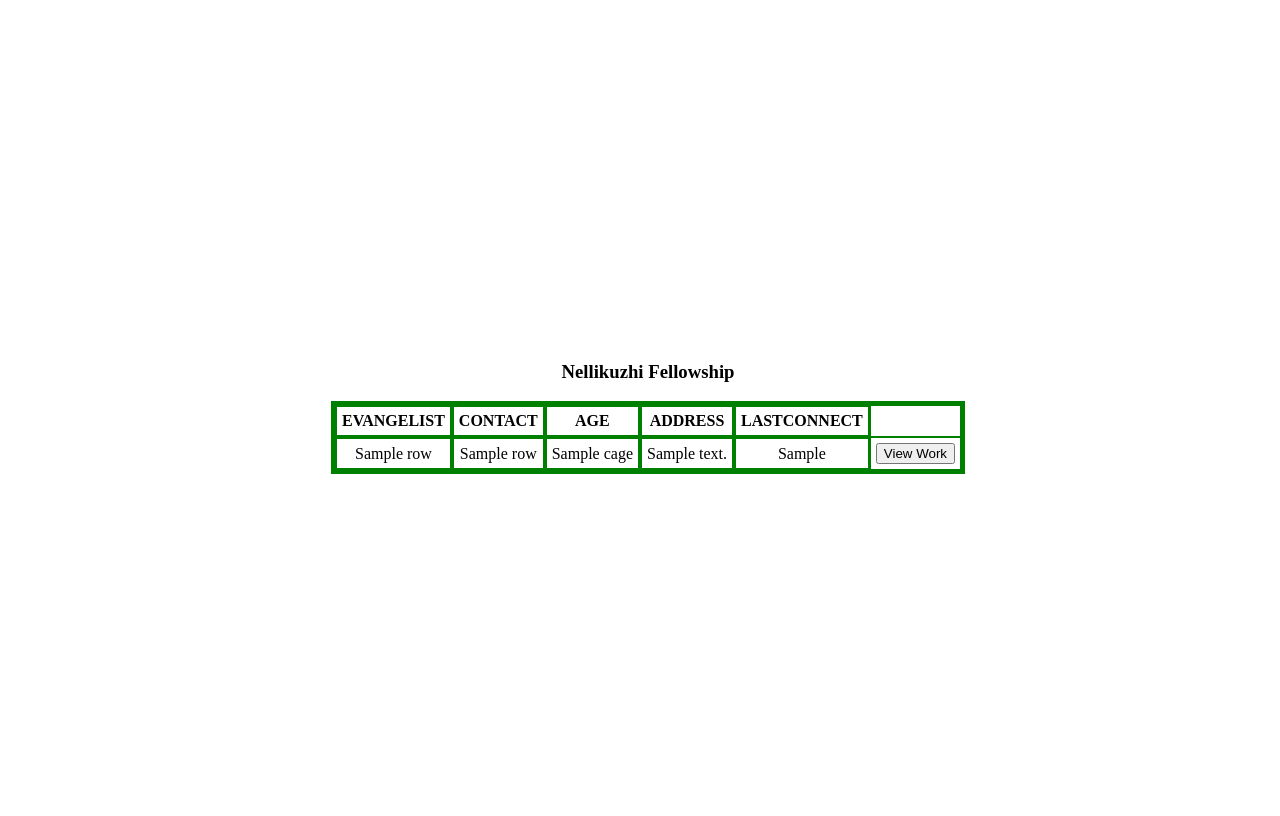
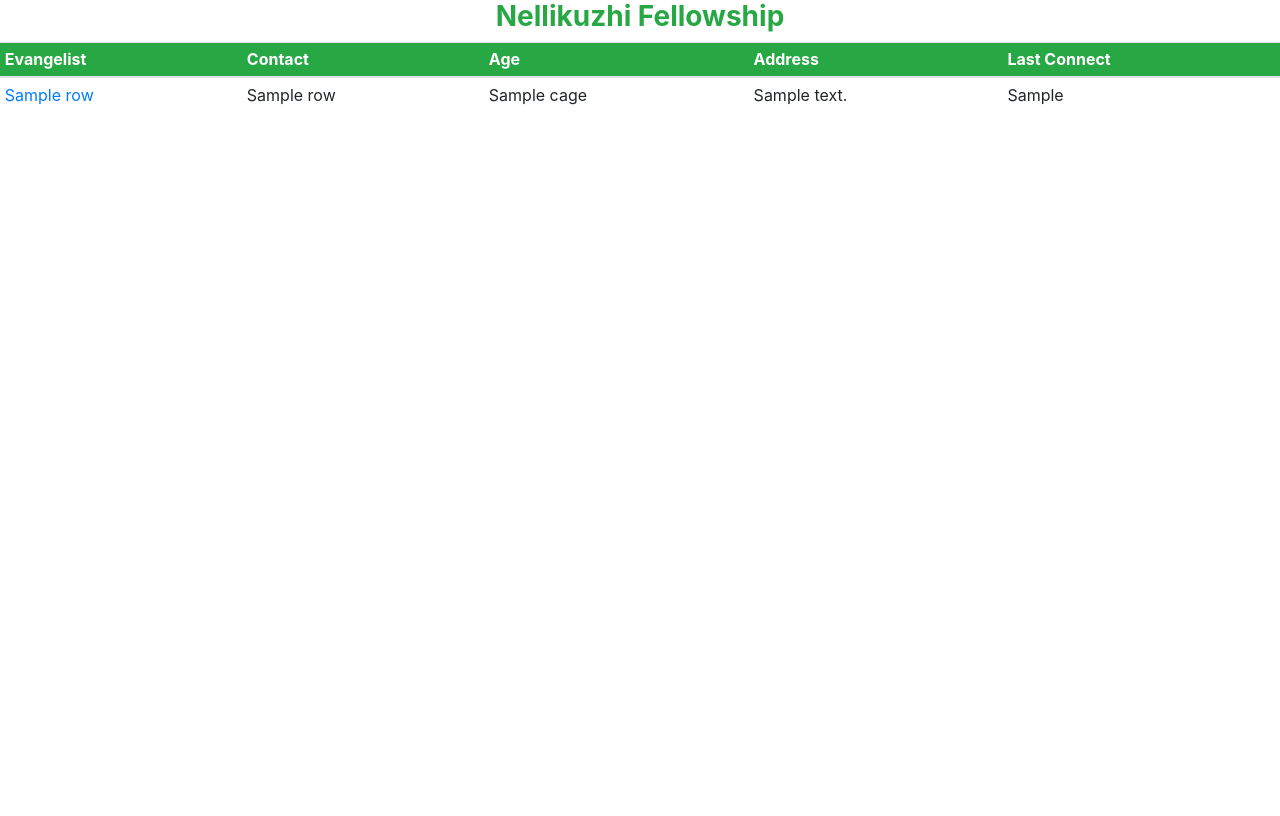
Before and after one commit to AlbyShelly/follow, a Flask app: template templates/current_status.html in a window 1280 px wide. After the commit the page ends 105 px from the top, so only its background shows below. Run offline with Flask 3, Linux system fonts and the light colour scheme; the template is opened without the code that fills it: most values are stand-ins (such as "Sample title", 1, 10 or a date in 2020); some libraries are stand-ins or nearby versions.

Commit message:
beautified the tables

```diff
--- a/app.py
+++ b/app.py
@@ -40,7 +40,7 @@ def evangelist():
 @app.route("/evangelist_list")
 def evangelist_list():
 
-    result = db.execute("SELECT * FROM evangelists ORDER BY last_active")
+    result = db.execute("SELECT * FROM evangelists ORDER BY last_active DESC")
     return render_template("evangelist_list.html", result=result)
 
 @app.route("/single_evangelist_work")
@@ -54,7 +54,7 @@ def single_evangelist_work():
                                 SELECT "contact_id" FROM "follow"
                                 WHERE "evangelist_id" = ?
                               )
-                              ORDER BY "last_contacted"
+                              ORDER BY "last_contacted" DESC
                """,evangelist_id
     )
     evangelist_name = db.execute("""SELECT "name" FROM "evangelists" WHERE "id" = ?""",evangelist_id)[0]["name"]
@@ -121,12 +121,13 @@ def new_work():
 def current_status():
 
     #query to get all the important details
-    rows =db.execute( """   SELECT "ename", "name" AS "cname", "age" AS "cage", "address", "last_contacted", "cid"
+    rows =db.execute( """   SELECT "eid", "ename", "name" AS "cname", "age" AS "cage", "address", "last_contacted", "cid"
                             FROM "contacts" JOIN
 	                            (SELECT "evangelists"."id" AS "eid", "evangelists"."name" AS "ename", "contact_id" AS "cid"
 	                            FROM "evangelists" JOIN "follow"
             	                ON "evangelists"."id" = "follow"."evangelist_id") AS "t1"
                             ON "contacts"."id" = "t1"."cid"
+                            ORDER BY "last_contacted" DESC
           """
     )
 
--- a/sql/all_work.sql
+++ b/sql/all_work.sql
@@ -1,4 +1,5 @@
-SELECT "ename", "name" AS "cname", "age" AS "cage", "address", "last_contacted", "cid"
+SELECT "eid", "ename", "name" AS "cname", "age" AS "cage", "address", "last_contacted", "cid"
+
 FROM "contacts" JOIN
 	(SELECT "evangelists"."id" AS "eid", "evangelists"."name" AS "ename", "contact_id" AS "cid"
 	FROM "evangelists" JOIN "follow"
--- a/templates/current_status.html
+++ b/templates/current_status.html
@@ -4,52 +4,50 @@
     <meta charset="UTF-8">
     <meta name="viewport" content="width=device-width, initial-scale=1.0">
     <title>Current Status</title>
-    <style>
-        th,td{
-            text-align: center;
-            padding: 5px;
-            border: solid green 1px;
-            background-color: white;
-        }
 
-        table{
-            border: solid green 3px;
-            background-color: green;
-        }
+    <link rel="stylesheet" href="https://cdn.jsdelivr.net/npm/bootstrap@4.0.0/dist/css/bootstrap.min.css" integrity="sha384-Gn5384xqQ1aoWXA+058RXPxPg6fy4IWvTNh0E263XmFcJlSAwiGgFAW/dAiS6JXm" crossorigin="anonymous">
 
-        .none{
-            background-color: white;
-            border: none;
-        }
-    </style>
 </head>
-<body style="width: 100%; height: 100vh; display: flex; align-items: center; justify-content: center; flex-direction: column;">
+<body>
 
-    <h3>Nellikuzhi Fellowship</h3>
-    <table>
-        <tr>
-            <th>EVANGELIST</th>
-            <th>CONTACT</th>
-            <th>AGE</th>
-            <th>ADDRESS</th>
-            <th>LASTCONNECT</th>
-            <th class="none"></th>
+    <h3 class="text-success text-center font-weight-bold">Nellikuzhi Fellowship</h3>
+
+    <table class="table table-hover table-sm" style="width: 100%">
+        <thead>
+        <tr class="bg-success text-white">
+            <th scope="col">Evangelist</th>
+            <th scope="col">Contact</th>
+            <th scope="col">Age</th>
+            <th scope="col">Address</th>
+            <th scope="col">Last Connect</th>
         </tr>
-
+        </thead>
+        <tbody>
+        {% if rows %}
             {% for row in rows %}
                 <tr>
-        <td>{{ row["ename"] }}</td>
+                    <td><a href="/single_evangelist_work?id={{ row["eid"]}}">{{ row["ename"] }}</a></td>
                     <td>{{ row["cname"] }}</td>
                     <td>{{ row["cage"] }}</td>
                     <td>{{ row["address"] }}</td>
                     <td>{{ row["last_contacted"] }}</td>
-        <td class="none">
-            <form action="/single_evangelist_work" method="get">
-                <input type="hidden" name="id" value="{{ row["cid"]}}">
-                <input type="submit" value="View Work">
-            </form>
+                </tr>
+            {% endfor %}
+
+        {% else %}
+            <tr>
+                <td colspan="5">
+                    <h5 class="text-center text-muted">No recorded work</h5>
                 </td>
             </tr>
-	{% endfor %}
+        {% endif %}
+
+        </tbody>
     </table>
+
+    <script src="https://code.jquery.com/jquery-3.2.1.slim.min.js" integrity="sha384-KJ3o2DKtIkvYIK3UENzmM7KCkRr/rE9/Qpg6aAZGJwFDMVNA/GpGFF93hXpG5KkN" crossorigin="anonymous"></script>
+    <script src="https://cdn.jsdelivr.net/npm/popper.js@1.12.9/dist/umd/popper.min.js" integrity="sha384-ApNbgh9B+Y1QKtv3Rn7W3mgPxhU9K/ScQsAP7hUibX39j7fakFPskvXusvfa0b4Q" crossorigin="anonymous"></script>
+    <script src="https://cdn.jsdelivr.net/npm/bootstrap@4.0.0/dist/js/bootstrap.min.js" integrity="sha384-JZR6Spejh4U02d8jOt6vLEHfe/JQGiRRSQQxSfFWpi1MquVdAyjUar5+76PVCmYl" crossorigin="anonymous"></script>
+
+    </body>
 </html>
```
Also changed, not shown: sql/temp.sql (added, +10 -0 lines), templates/single_evangelist_work.html (+33 -25 lines). Lines whose indentation alone changed are shown as unchanged.
